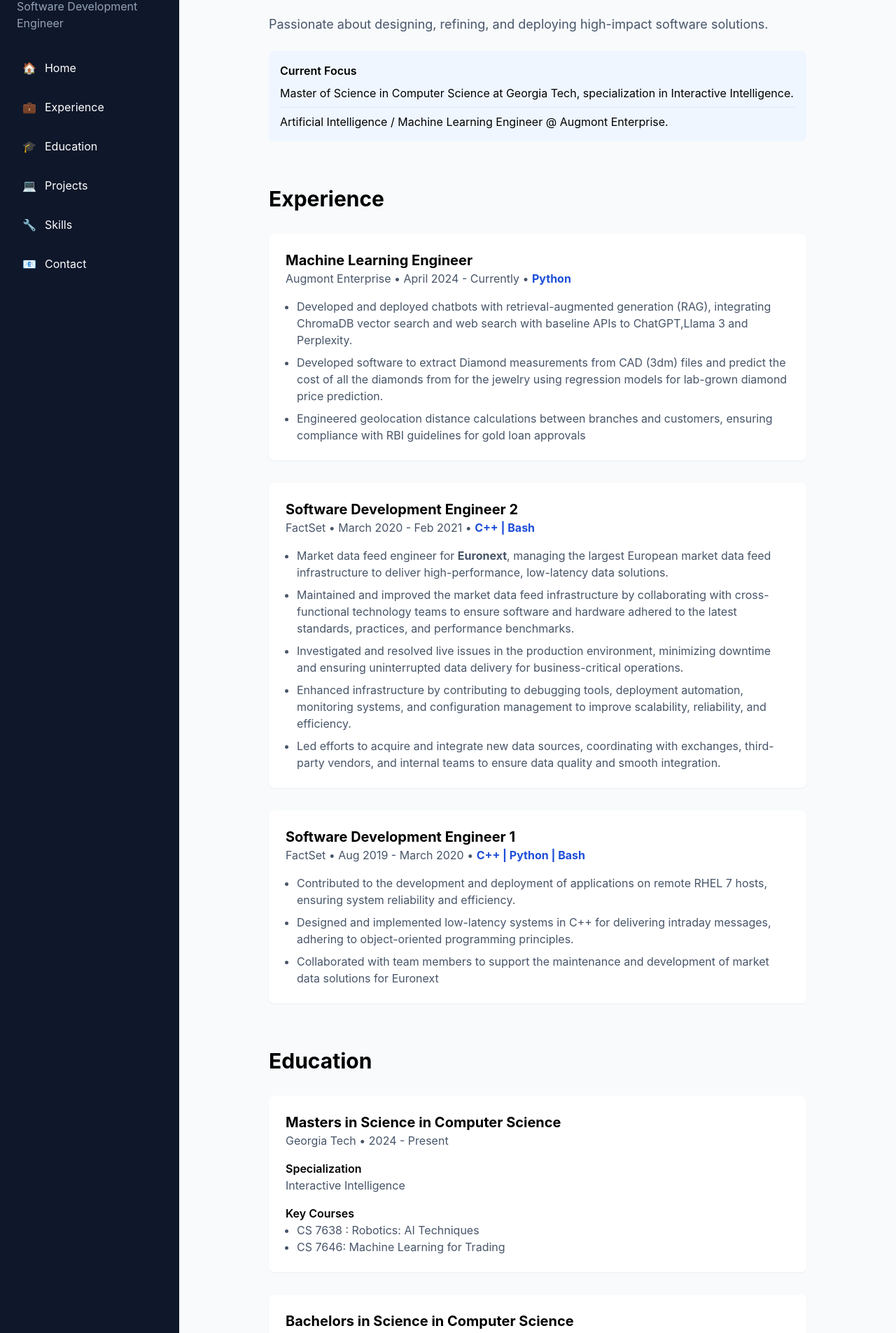
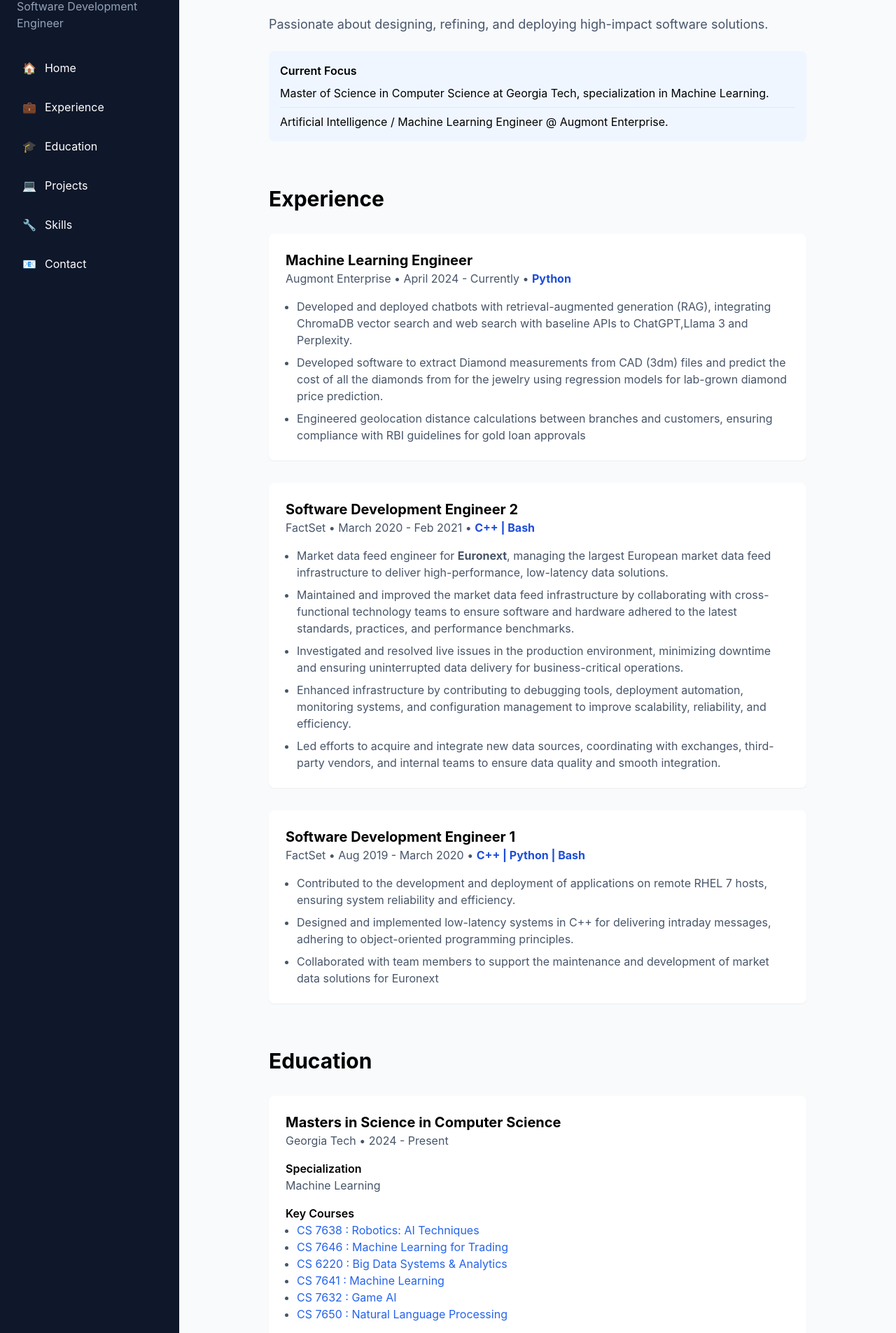
Before and after one commit to ramaiyaKushal/resume, a React (Create React App) app: page / in a window 1280 px wide. Shown: the part 99-2004 px from the top of the page at 70% size. Built offline with nearby package versions, Linux system fonts and the light colour scheme.

Commit message:
PID Controller Project Added Video

```diff
--- a/src/App.js
+++ b/src/App.js
@@ -85,7 +85,7 @@
                 <h2 className="font-semibold mb-2">Current Focus</h2>
                 <p>
                   Master of Science in Computer Science at Georgia Tech,
-                  specialization in Interactive Intelligence.
+                  specialization in Machine Learning.
                 </p>
                 <hr className="my-2" />
                 <p>
@@ -155,13 +155,17 @@
                 <div className="space-y-4">
                   <div>
                     <h3 className="font-semibold">Specialization</h3>
-                    <p className="text-slate-600">Interactive Intelligence</p>
+                    <p className="text-slate-600">Machine Learning</p>
                   </div>
                   <div>
                     <h3 className="font-semibold">Key Courses</h3>
                     <ul className="list-disc ml-4 text-slate-600">
-                      <li>CS 7638 : Robotics: AI Techniques</li>
-                      <li>CS 7646: Machine Learning for Trading</li>
+                      <li><a href='https://omscs.gatech.edu/cs-7638-robotics-ai-techniques' className="text-blue-600 hover:underline">CS 7638 : Robotics: AI Techniques</a></li>
+                      <li><a href='https://omscs.gatech.edu/cs-7646-machine-learning-trading' className="text-blue-600 hover:underline">CS 7646 : Machine Learning for Trading</a></li>
+                      <li><a href='https://oscar.gatech.edu/pls/bprod/bwckctlg.p_disp_course_detail?cat_term_in=202402&subj_code_in=CS&crse_numb_in=6220' className="text-blue-600 hover:underline">CS 6220 : Big Data Systems & Analytics</a></li>
+                      <li><a href='https://mahdi-roozbahani.github.io/CS46417641-fall2025/' className="text-blue-600 hover:underline">CS 7641 : Machine Learning</a></li>
+                      <li><a href='https://omscs.gatech.edu/cs-7632-game-ai' className="text-blue-600 hover:underline">CS 7632 : Game AI</a></li>
+                      <li><a href='https://cocoxu.github.io/CS7650_fall2025/' className="text-blue-600 hover:underline">CS 7650 : Natural Language Processing</a></li>
                     </ul>
                   </div>
                 </div>
@@ -215,6 +219,12 @@
                 {/* Existing projects */}
                 {[
                   {
+                    title: "PID Controller Project",
+                    description: "Implementation and demonstration of a PID (Proportional-Integral-Derivative) controller system with simulation video demonstration.",
+                    tech: ["Control Systems", "Engineering"],
+                    video: "/resume/Videos_RAIT/PID.mov"
+                  },
+                  {
                     title: "LLM Fine-Tuning for Data Scientists and Software Engineers - Cohort Based Learning",
                     description: "Fine tuning LLM using Axolotl,set up instrumentation and evaluation to incrementally improve your model and deploying models.",
                     tech: ["Python"],
@@ -241,6 +251,36 @@
                   <div key={index} className="bg-white rounded-lg p-6 shadow-sm">
                     <h2 className="text-xl font-bold">{project.title}</h2>
                     <p className="text-slate-600 mb-4">{project.description}</p>
+
+                    {/* Display video if available */}
+                    {project.video && (
+                      <div className="mb-4">
+                        <video
+                          controls
+                          className="w-full max-w-2xl rounded-lg shadow-sm"
+                          style={{ maxHeight: '400px' }}
+                        >
+                          <source src={project.video} type="video/mp4" />
+                          <source src={project.video} type="video/quicktime" />
+                          Your browser does not support the video tag.
+                        </video>
+                      </div>
+                    )}
+
+                    {/* Display link if available */}
+                    {project.link && (
+                      <div className="mb-4">
+                        <a
+                          href={project.link}
+                          target="_blank"
+                          rel="noopener noreferrer"
+                          className="text-blue-600 hover:underline"
+                        >
+                          View Project →
+                        </a>
+                      </div>
+                    )}
+
                     <div className="flex flex-wrap gap-2">
                       {project.tech.map((tech, i) => (
                         <span key={i} className="px-2 py-1 bg-blue-100 text-blue-700 rounded-full text-sm">
```
Also changed, not shown: 1 other file (tests, documents, lock files or other folders).
